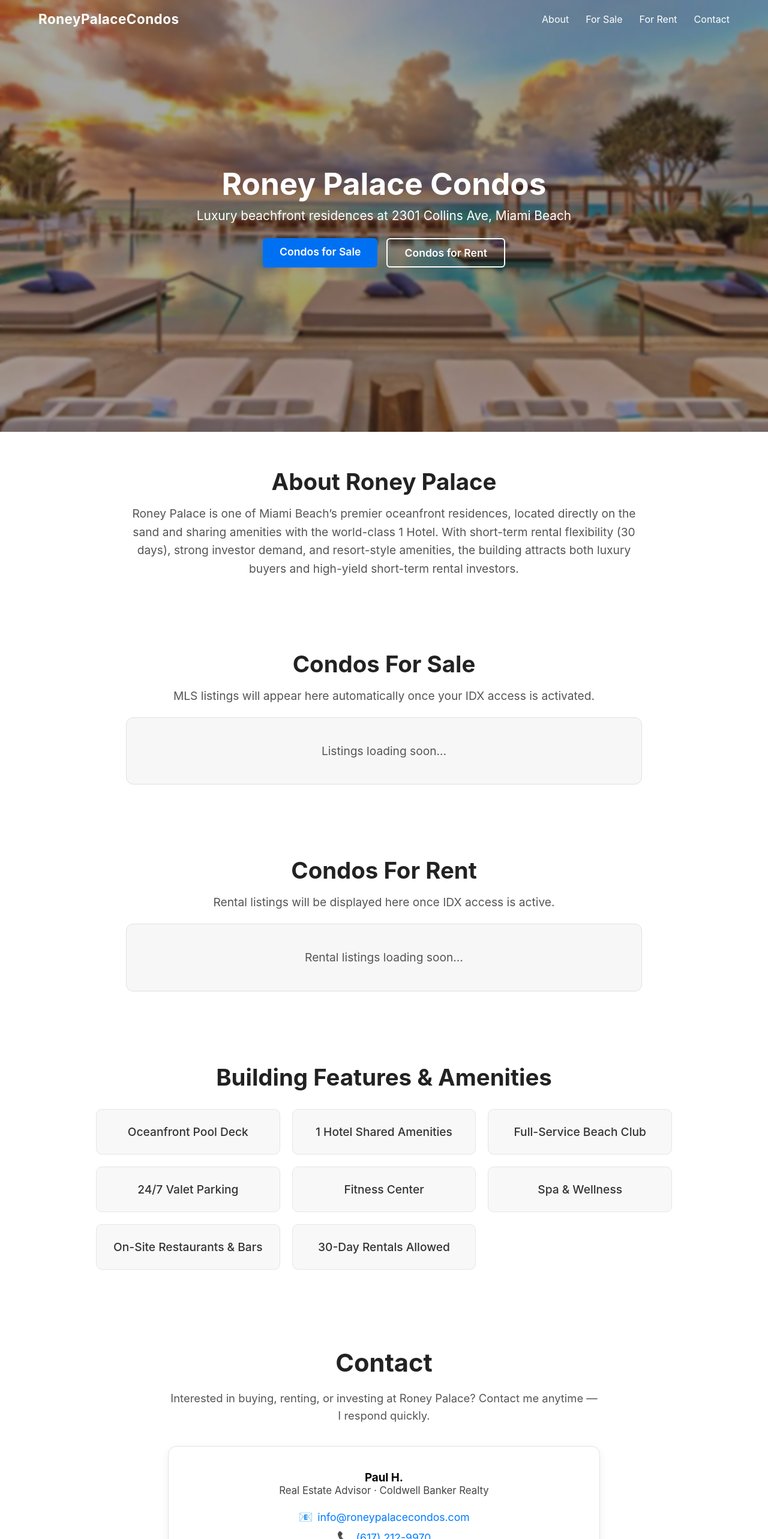
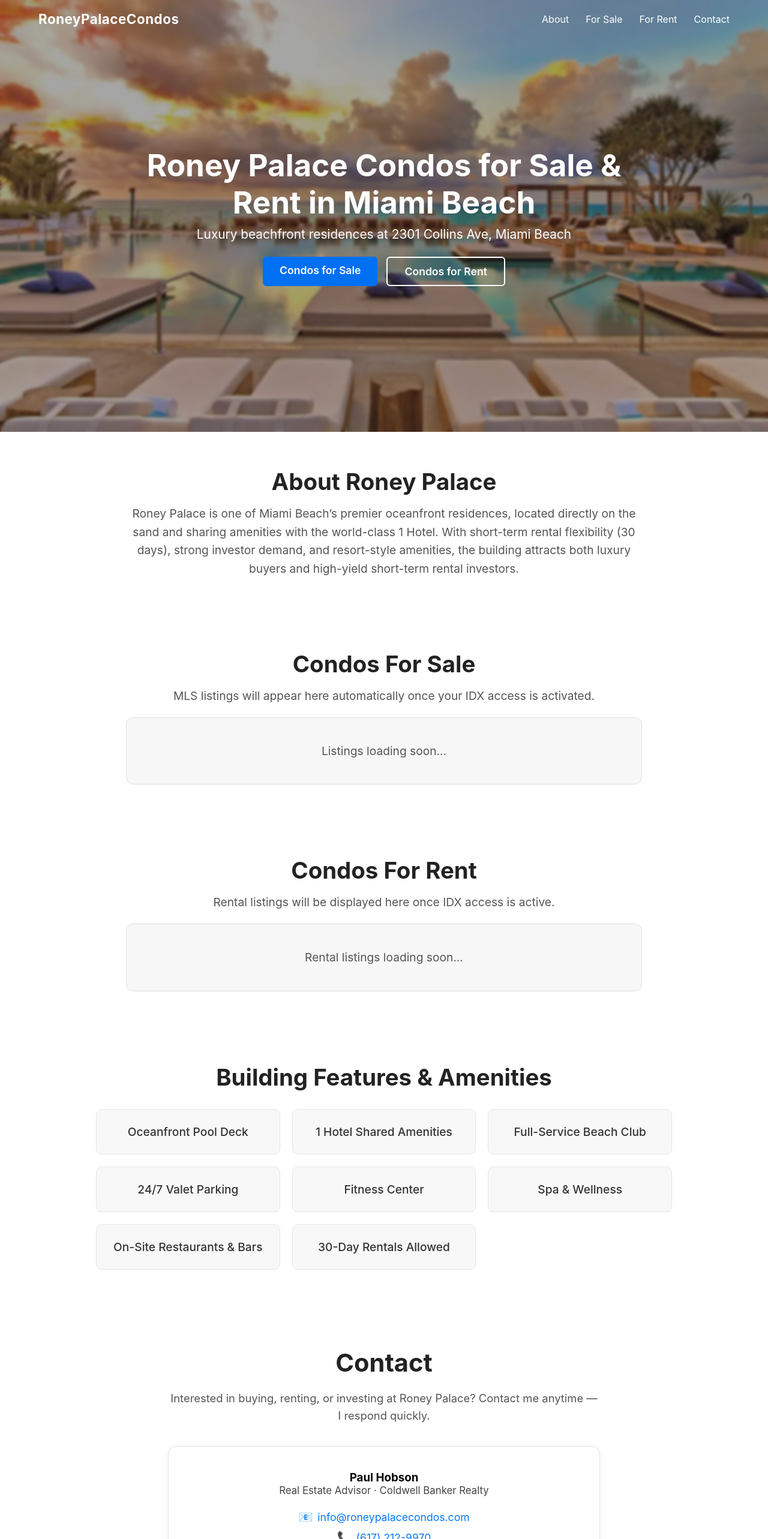
Before and after one commit to PHobs888/roney-palace-condos, a React (Create React App) app: page / in a window 1280 px wide. Shown: the top 2566 px of the page at 60% size. Built offline with nearby package versions, Linux system fonts and the light colour scheme.

Commit message:
last name change to Hobson

```diff
--- a/public/index.html
+++ b/public/index.html
@@ -16,6 +16,8 @@
 
     <!-- Title -->
     <title>Roney Palace Condos | 2301 Collins Ave Miami Beach | For Sale & Rent</title>
+
+
 
     <!-- SEO META TAGS -->
     <meta
--- a/src/App.js
+++ b/src/App.js
@@ -11,11 +11,15 @@ function App() {
         <div className="hero-overlay"></div>
 
         <div className="hero-content">
-          <h1 className="hero-title">Roney Palace Condos</h1>
+          <h1 className="hero-title">Roney Palace Condos for Sale & Rent in Miami Beach</h1>
           <p className="hero-subtitle">
             Luxury beachfront residences at 2301 Collins Ave, Miami Beach
           </p>
-
+          <img
+         src="/roney-hero.jpg"
+         alt="Roney Palace oceanfront condos in Miami Beach at 2301 Collins Ave"
+         style={{ display: "none" }}
+/>
           <div className="hero-buttons">
             <a href="#sale" className="btn-primary">
               Condos for Sale
@@ -89,7 +93,7 @@ function App() {
         </p>
 
         <div className="contact-card">
-          <h3>Paul H.</h3>
+          <h3>Paul Hobson</h3>
           <p className="contact-title">
             Real Estate Advisor · Coldwell Banker Realty
           </p>
```
